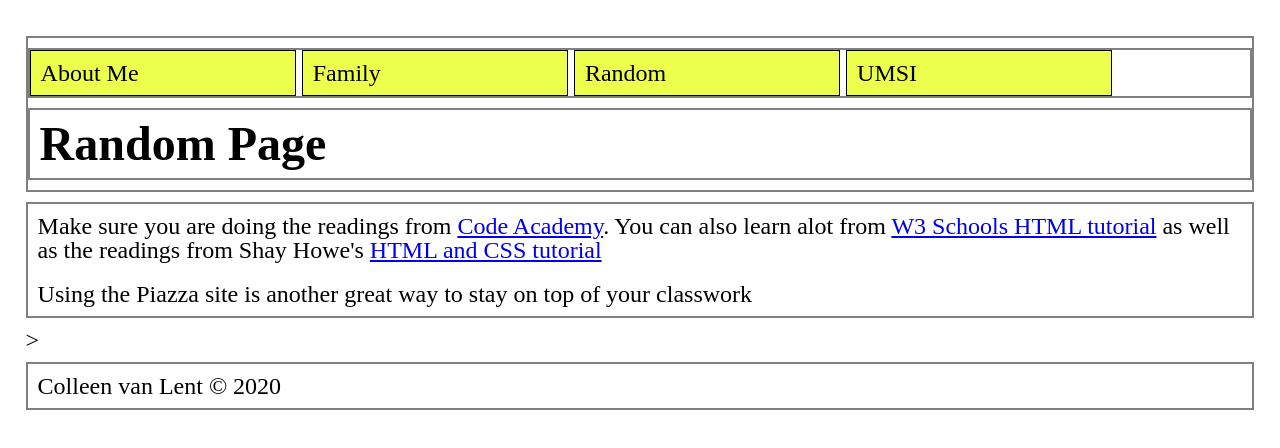
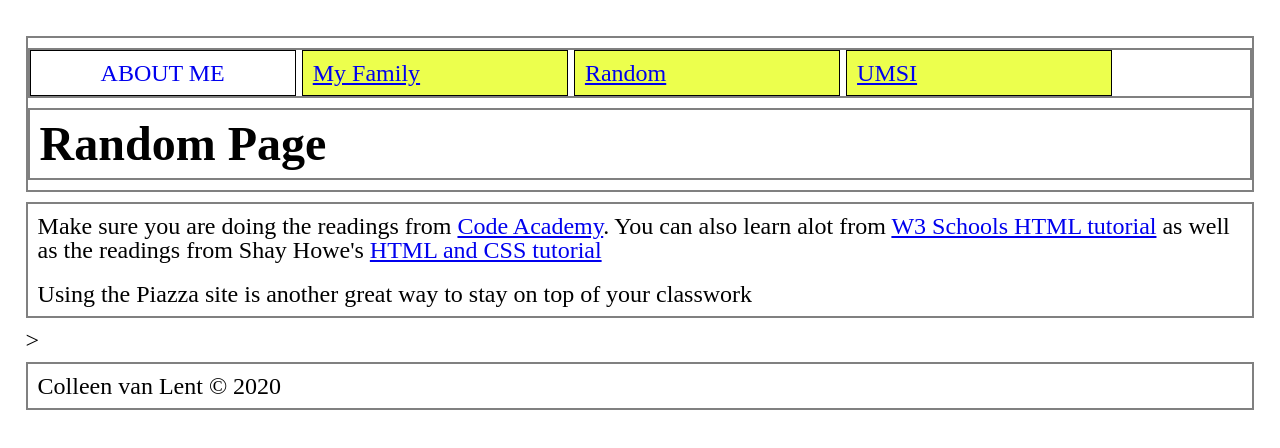
Before and after one commit to Robin-Hood-zjw/homework1-2022, a plain HTML site: page random.html in a window 1280 px wide. Drawn offline with Linux system fonts and the light colour scheme.

Commit message:
Add files via upload
work plz

```diff
--- a/random.html
+++ b/random.html
@@ -6,7 +6,7 @@
 	You will find any errors from the head section using the console. -->
 	<meta charset = "UTF-8">
 	<meta name = "viewport" content = "width=device-width, initial-scale=1.0">
-	<link rel = "icon" href = "imgs/favicon">
+	<link rel = "icon" href = "images/favic[[on.ico">
 	<link rel = "stylesheet" href = "css/html5reset.css">
 	<link rel = "stylesheet" href = "css/style.css">
 	<title>Random</title>
@@ -16,10 +16,10 @@
 	<header>
 		<nav>
 			<ul>
-				<li>About Me</li>
-				<li>Family</li>
-				<li>Random</li>
-				<li>UMSI</li>
+				<li class = "active"><a href = "index.html">About Me</a></li>
+				<li><a href = "personal.html">My Family</a></li>
+				<li><a href = "random.html">Random</a></li>
+				<li><a href = "http://www.si.umich.edu">UMSI</a></li>
 			</ul>
 		</nav>
 		<h1>Random Page</h1>
```
Also changed, not shown: personal.html (+5 -4 lines), index.html (line endings or trailing spaces).
